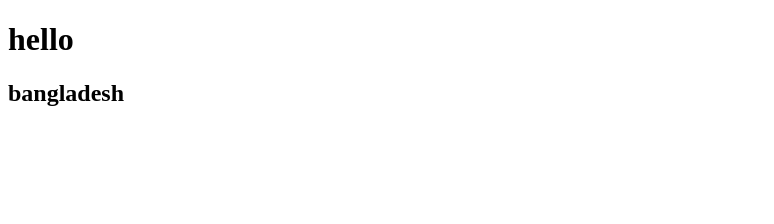
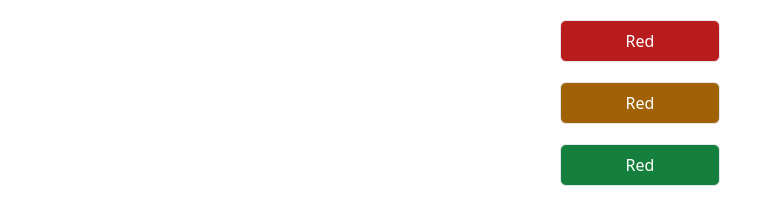
Before and after one commit to muntaha-31/ulipur, a plain HTML site: page index.html in a window 1280 px wide. Shown: the whole page, without its empty margins (0-774 px from the left). Drawn offline with nearby package versions, Linux system fonts and the light colour scheme.

Commit message:
first commit

```diff
--- a/app.js
+++ b/app.js
@@ -0,0 +1,10 @@
+let body = document.getElementById("bdy")
+let btn_red = () => {
+    body.style.backgroundColor='red'
+}
+let btn_yellow = () => {
+    body.style.backgroundColor='yellow'
+}
+let btn_green = () => {
+    body.style.backgroundColor='green'
+}
--- a/index.html
+++ b/index.html
@@ -5,11 +5,26 @@
     <meta name="viewport" content="width=device-width, initial-scale=1.0">
     <title>Document</title>
     <link rel="stylesheet" href="style.css">
+    <script src="https://cdn.tailwindcss.com"></script>
 </head>
-<body>
+<body id="bdy">
+    <button onclick="btn_red()"
+        class=" w-40 rounded-md bg-red-700 py-2 my-5 hover:bg-red-800 px-4 border hover:border-transparent text-white mx-auto block"
+        type="button">
+        Red
+    </button>
 
-<h1>hello</h1>
-<h2>bangladesh</h2>
+    <button onclick="btn_yellow()"
+        class=" w-40 rounded-md bg-yellow-700 py-2 my-5 hover:bg-yellow-800 px-4 border hover:border-transparent text-white mx-auto block"
+        type="button">
+        Red
+    </button>
+
+    <button onclick="btn_green()"
+        class=" w-40 rounded-md bg-green-700 py-2 my-5 hover:bg-green-800 px-4 border hover:border-transparent text-white mx-auto block"
+        type="button">
+        Red
+    </button>
 
     <script src="/app.js"></script>
 </body>
```
Also changed, not shown: 1 other file.
